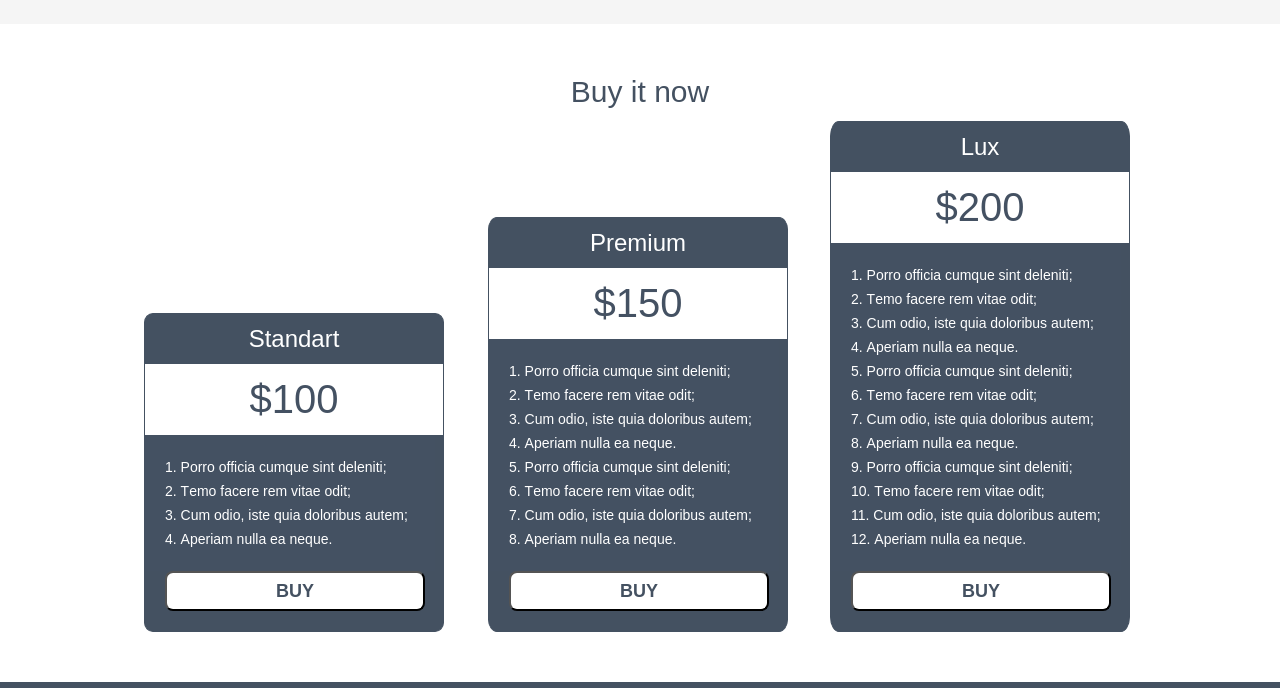
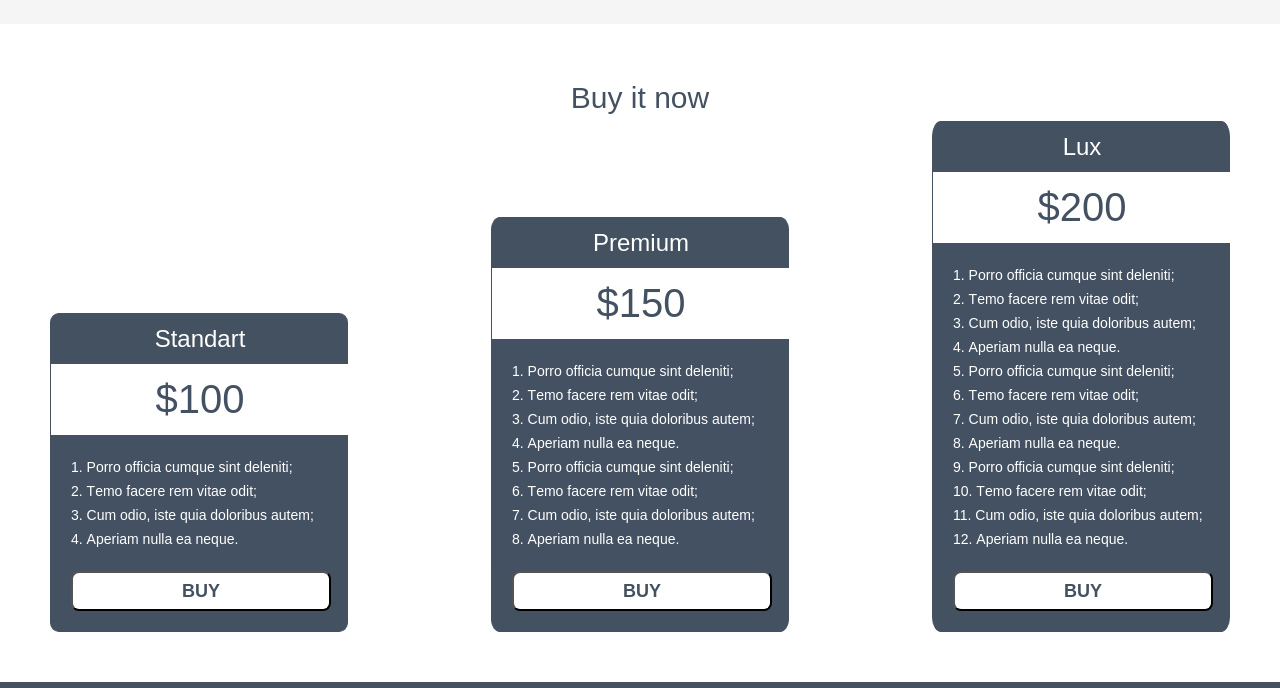
Before and after one commit to OlgaVasilevna/-, a plain HTML site: page index.html in a window 1280 px wide. Shown: the part 2032-2720 px from the top of the page. Drawn offline with Linux system fonts and the light colour scheme.

Commit message:
Исправление блока buy it now.

```diff
--- a/css/style.css
+++ b/css/style.css
@@ -276,6 +276,7 @@ body {
     padding: 50px 0 50px 50px;
     box-sizing: border-box;
     /*border: 1px solid red;*/
+    clear: both;
 }
 
 .reviews:after {
@@ -306,7 +307,6 @@ body {
     display: block;
     border-radius: 50%;
     float: left;
-
 }
 
 .reviews-recall-text {
@@ -350,13 +350,10 @@ body {
     clear: both;
     padding: 50px;
     box-sizing: border-box;
-    position: relative;
-}
-
-.prices:after {
-    content: "";
-    width: 100%;
-    display: block;
+    display: flex;
+    flex-wrap: wrap;
+    justify-content: space-between;
+    align-items: flex-end;
 }
 
 .prices-title {
@@ -373,7 +370,7 @@ body {
 .prices-pack {
     width: 298px;
     border: 1px solid #445161;
-    position: absolute;
+    box-sizing: border-box;
     background-color: #445161;
     border-radius: 3%;
     float: left;
@@ -381,21 +378,8 @@ body {
     bottom: 50px;
 }
 
-.prices-pack:nth-child(4) {
-    left: 830px;
-}
-
-.prices-pack:nth-child(2) {
-    left: 144px;
-}
-
-.prices-pack:nth-child(3) {
-    left: 488px;
-}
-
 .prices-pack-heading {
     width: 298px;
-    min-height: 50px;
     color: #ffffff;
     font-family: "Arial";
     font-size: 24px;
@@ -408,7 +392,6 @@ body {
 .prices-pack-check {
     display: block;
     width: 298px;
-    min-height: 71px;
     color: #445162;
     font-family: "Arial ";
     font-size: 40px;
@@ -421,10 +404,9 @@ body {
 
 .prices-pack-list {
     width: 250px;
-    min-height: 86px;
     background-color: #445162;
     margin: 0;
-    padding: 20px;
+    padding: 20px 0 20px 20px;
    list-style-position: inside;
 }
 
@@ -435,7 +417,6 @@ body {
     font-weight: 400;
     line-height: 24px;
 }
-
 
 .prices-pack-button {
     width: 260px;
```
Also changed, not shown: index.html (+2 -2 lines).
